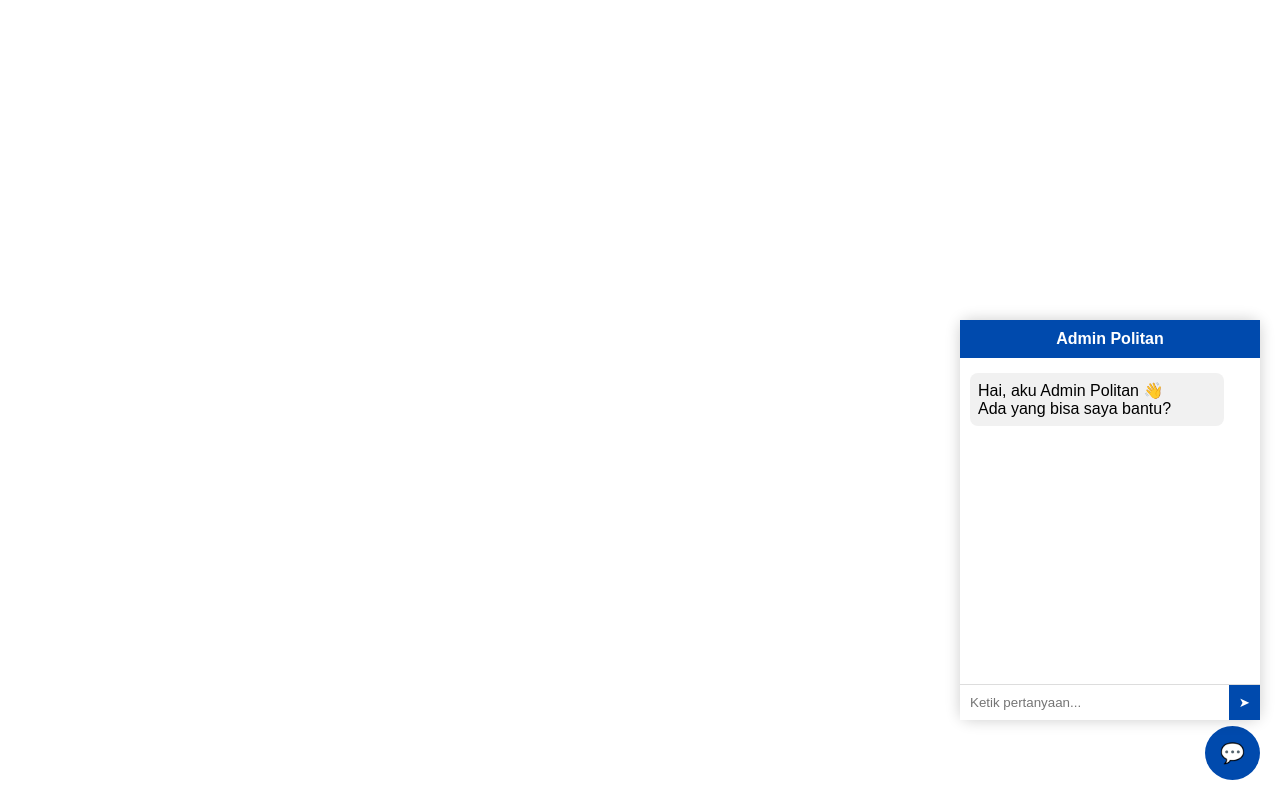
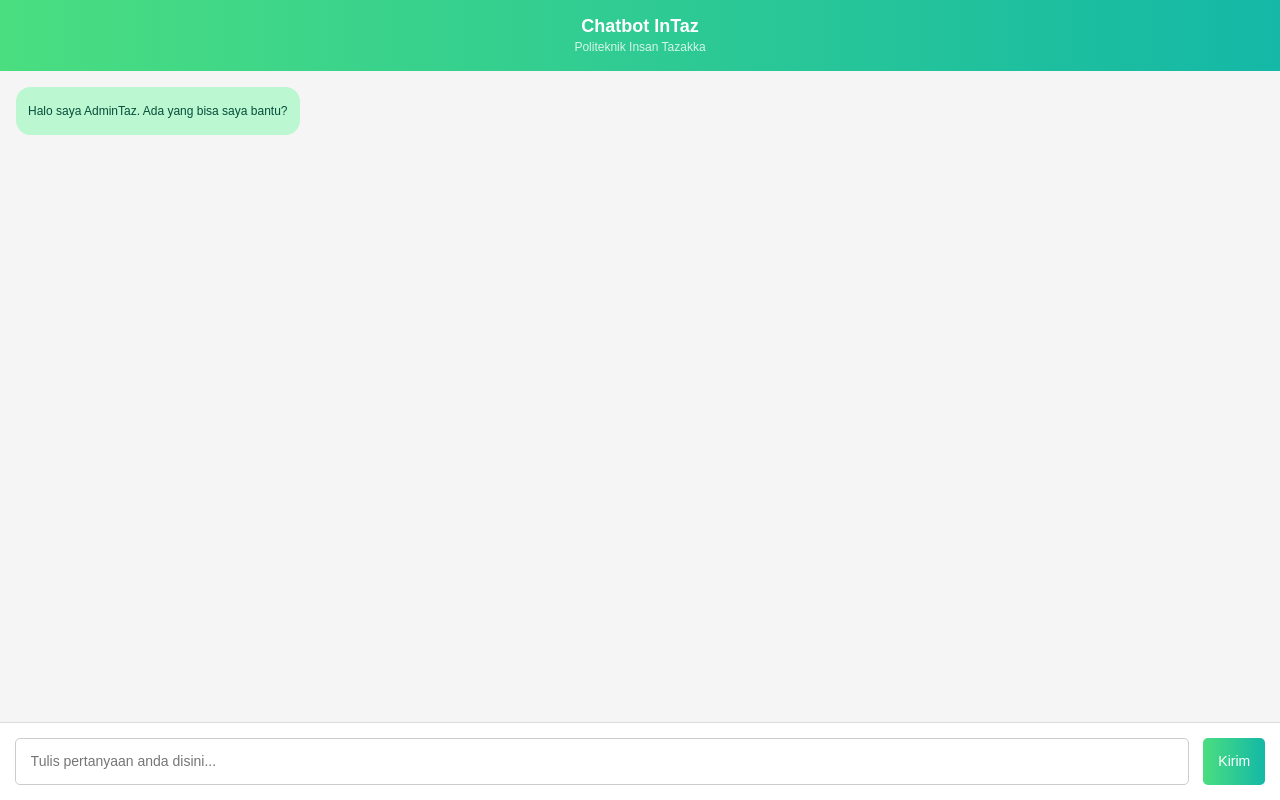
Before and after one commit to MayongPutra14/chabot-campus, a Flask app: template web/templates/index.html in a window 1280 px wide. Run offline with Flask 3, Linux system fonts and the light colour scheme; the template is opened without the code that fills it, so the values that code supplies are empty.

Commit message:
feature<chatbot>: create full screen UI for chating with bot.

```diff
--- a/app.py
+++ b/app.py
@@ -6,17 +6,27 @@
 # initializing Chabot Engine
 chatbot = ChatbotEngine("data/dataset_poltekintaz.yml")
 
-@app.route("/")
-def index():
+# API FULL SCREEN CHATBOT: METHOD GET
+@app.route("/chatbot")
+def chatbot_page():
     return render_template("index.html")
 
-@app.route("/chat", methods=["POST"])
-def chat():
-    data = request.get_json()
-    user_message = data.get("message")
+# API CHATING: METHOD POST
+@app.route("/api/chat", methods=["POST"])
+def chat_api():
+    data = request.get_json(silent=True)
+
+    if not data or "message" not in data:
+        return jsonify({
+            "reply": "Permintaan tidak valid."
+        }), 400
+
+    user_message = data["message"].strip()
 
     if not user_message:
-        return jsonify({"reply": "Pesan tidak boleh kosong"}), 400
+        return jsonify({
+            "reply": "Pesan kosong tidak dapat diproses"
+            }), 400
 
     bot_reply = chatbot.get_response(user_message)
     return jsonify({"reply": bot_reply})
--- a/web/static/css/style.css
+++ b/web/static/css/style.css
@@ -1,86 +1,106 @@
-#chatbot-container {
-    position: fixed;
-    bottom: 20px;
-    right: 20px;
-    font-family: Arial, sans-serif;
-    z-index: 9999;
+/* BASIC RESET CSS */
+* {
+  margin: 0;
+  padding: 0;
+  box-sizing: border-box;
+  font-family: Arial, Helvetica, sans-serif;
 }
 
-#chatbot-button {
-    background-color: #004aad;
+/* FULLSCREEN CONTAINER */
+.chat-container {
+  height: 100vh;
+  display: flex;
+  flex-direction: column;
+  background-color: #f5f5f5;
+}
+
+/* HEADER */
+.chat-header {
+  background-image: linear-gradient(to right, #4ade80, #14b8a6);
   color: white;
-    padding: 15px;
-    border-radius: 50%;
-    cursor: pointer;
-    font-size: 20px;
+  padding: 1rem;
   text-align: center;
 }
 
-#chatbot-box {
-    width: 300px;
-    height: 400px;
-    background: white;
-    border-radius: 10px;
-    box-shadow: 0 0 15px rgba(0,0,0,0.2);
-    display: flex;
-    flex-direction: column;
-    position: absolute;
-    bottom: 60px;
-    right: 0;
+.chat-header h2 {
+  font-size: calc(1rem + 2px);
 }
 
-.hidden {
-    display: none;
+.chat-header span {
+  font-size: calc(1rem - 4px);
+  opacity: 0.8;
 }
 
-#chatbot-header {
-    background: #004aad;
-    color: white;
-    padding: 10px;
-    text-align: center;
-    font-weight: bold;
-}
-
-#chatbot-messages {
+/* CHAT BODY */
+.chat-body {
   flex: 1;
-    padding: 10px;
+  padding: 1rem;
   overflow-y: auto;
 }
 
-.bot-message, .user-message {
-    margin: 5px 0;
-    padding: 8px;
-    border-radius: 8px;
-    max-width: 85%;
+/* MESSAGE */
+.message {
+  display: flex;
+  margin-bottom: calc(0.8rem + 2px);
 }
 
-.bot-message {
-    background: #f1f1f1;
-    align-self: flex-start;
+.message.bot {
+  justify-content: flex-start;
 }
 
-.user-message {
-    background: #004aad;
-    color: white;
-    align-self: flex-end;
+.message.user {
+  justify-content: flex-end;
 }
 
-#chatbot-input-area {
+/* CHAT BUBBLE */
+.bubble {
+  max-width: 70%;
+  padding: calc(0.8rem + 2px) calc(1rem - 4px);
+  border-radius: calc(0.8rem + 2px);
+  font-size: calc(1rem - 4px);
+  line-height: 1.5;
+  word-wrap: break-word;
+}
+
+/* BOT BUBBLE */
+.message.bot .bubble {
+  background-color: #bbf7d0;
+  color: #064e3b;
+}
+
+/* USER BUBBLE */
+.message.user .bubble {
+  background-color: #064e3b;
+  color: white;
+}
+
+/* INPUT AREA */
+.chat-input {
   display: flex;
+  padding: calc(0.8rem + 2px);
+  background-color: white;
   border-top: 1px solid #ddd;
 }
 
-#user-input {
+.chat-input input {
   flex: 1;
-    padding: 10px;
-    border: none;
-    outline: none;
+  padding: calc(0.8rem + 2px);
+  font-size: calc(1rem - 2px);
+  border: 1px solid #ccc;
+  border-radius: 5px;
 }
 
-#send-btn {
-    padding: 10px;
+.chat-input button {
+  margin-left: calc(0.8rem + 2px);
+  padding: calc(0.8rem + 2px) calc(1rem - 1px);
+  font-size: calc(1rem - 2px);
+  background-image: linear-gradient(to right, #4ade80, #14b8a6);
+  color: white;
   border: none;
-    background: #004aad;
-    color: white;
+  border-radius: 5px;
   cursor: pointer;
 }
+
+.chat-input button:hover {
+  opacity: 0.8;
+}
--- a/web/templates/index.html
+++ b/web/templates/index.html
@@ -1,32 +1,43 @@
-<!DOCTYPE html>
+<!doctype html>
 <html lang="en">
-<head>
-    <meta charset="UTF-8">
-    <meta name="viewport" content="width=device-width, initial-scale=1.0">
-    <title>Chatbot InTaz</title>
-</head>
-<body>
-    <!-- Chatbot Widget -->
-<div id="chatbot-container">
-    <div id="chatbot-button">💬</div>
+  <head>
+    <meta charset="UTF-8" />
+    <meta name="viewport" content="width=device-width, initial-scale=1.0" />
+    <title>Chatbot-InTaz</title>
 
-    <div id="chatbot-box" class="hidden">
-        <div id="chatbot-header">Admin Politan</div>
-        <div id="chatbot-messages">
-            <div class="bot-message">
-                Hai, aku Admin Politan 👋<br>
-                Ada yang bisa saya bantu?
-            </div>
+    <!-- CSS LINK -->
+    <link rel="stylesheet" href="{{url_for('static', filename='css/style.css')}}">
+  </head>
+  <body>
+    <div class="chat-container">
+      <!-- HEADER -->
+      <header class="chat-header">
+        <h2>Chatbot InTaz</h2>
+        <span>Politeknik Insan Tazakka</span>
+      </header>
+
+      <!-- CHAT AREA -->
+      <main class="chat-body" id="chatBody">
+        <div class="message bot">
+          <div class="bubble">
+            Halo saya AdminTaz. Ada yang bisa saya bantu?
+          </div>
         </div>
-        <div id="chatbot-input-area">
-            <input type="text" id="user-input" placeholder="Ketik pertanyaan..." />
-            <button id="send-btn">➤</button>
-        </div>
+      </main>
+
+      <!-- INPUT AREA -->
+      <footer class="chat-input">
+        <input
+          type="text"
+          id="userInput"
+          placeholder="Tulis pertanyaan anda disini..."
+          autocomplete="off"
+        />
+        <button id="sendBtn">Kirim</button>
+      </footer>
     </div>
-</div>
 
-<link rel="stylesheet" href="{{ url_for('static', filename='css/style.css') }}">
-<script src="{{ url_for('static', filename='javascript/script.js') }}" defer></script>
-
-</body>
+    <!-- JAVASCRIPT -->
+     <script src="{{url_for('static', filename='javascript/script.js')}}"></script>
+  </body>
 </html>
```
Also changed, not shown: web/static/javascript/script.js (+49 -42 lines). Lines whose indentation alone changed are shown as unchanged.
